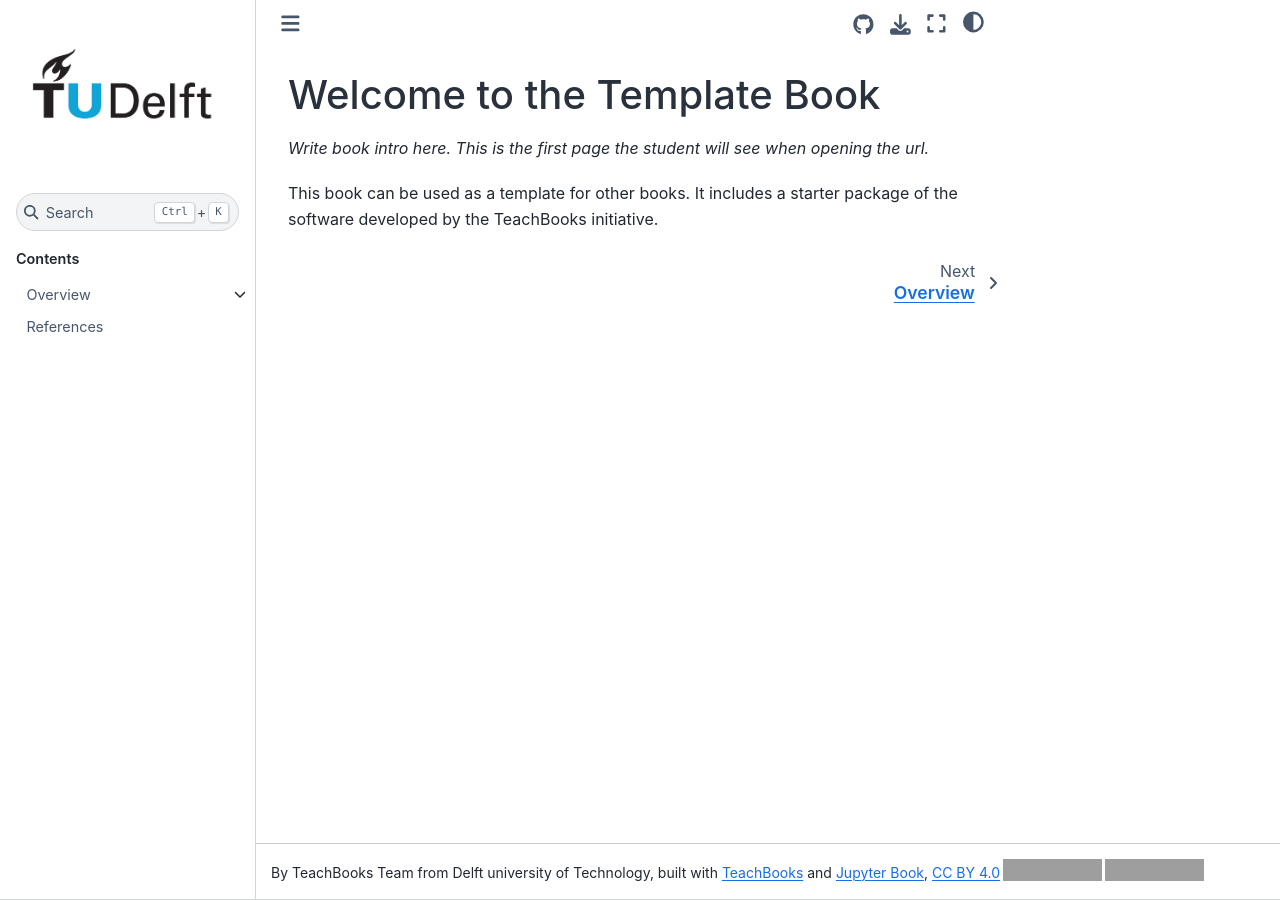
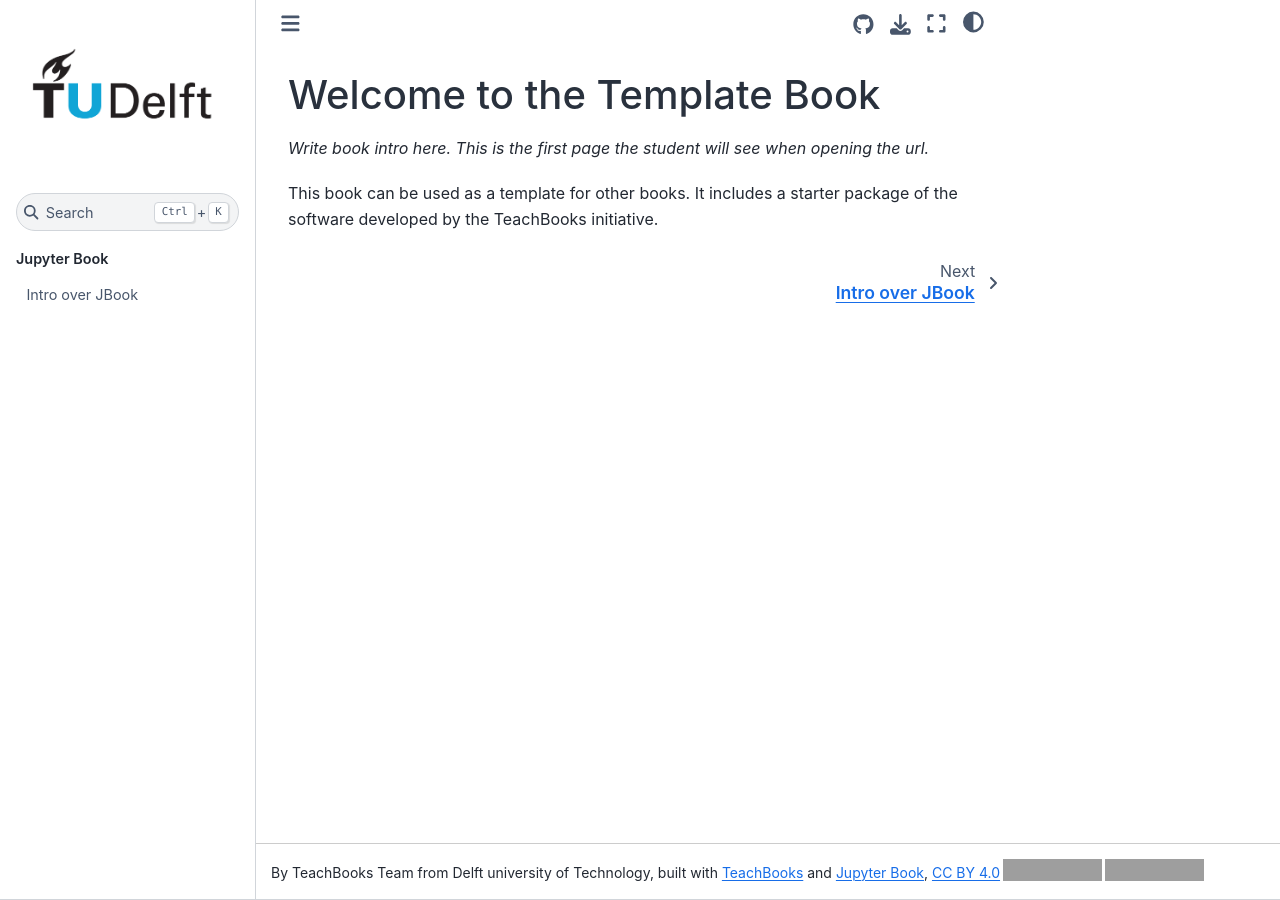
Before and after one commit to TUD-SEEd/betasteunpunt, a Jupyter Book: the page built from book/intro.md, in a window 1280 px wide. Built offline with Jupyter Book 1.0.4 settings and Sphinx 7.4.7 and the Sphinx Book theme 1.1.4, drawn with Linux system fonts in a browser that asks for light colours; comment, search, counter and statistics services are not loaded; grey boxes are pictures that could not be loaded.

Commit message:
first commit

```diff
--- /dev/null
+++ b/book/JB/JB_intro.md
@@ -0,0 +1 @@
+# Intro over JBook
--- a/book/_toc.yml
+++ b/book/_toc.yml
@@ -8,3 +8,13 @@
       sections:
       - file: some_content/text_and_code.ipynb
     - file: references.md
+
+parts:
+  - caption: Python
+    chapters:
+    - file: Python/Python_intro
+
+parts:
+  - caption: Jupyter Book
+    chapters:
+    - file: JB/JB_intro
```
Also changed, not shown: book/Python/Python_intro.ipynb (added).
